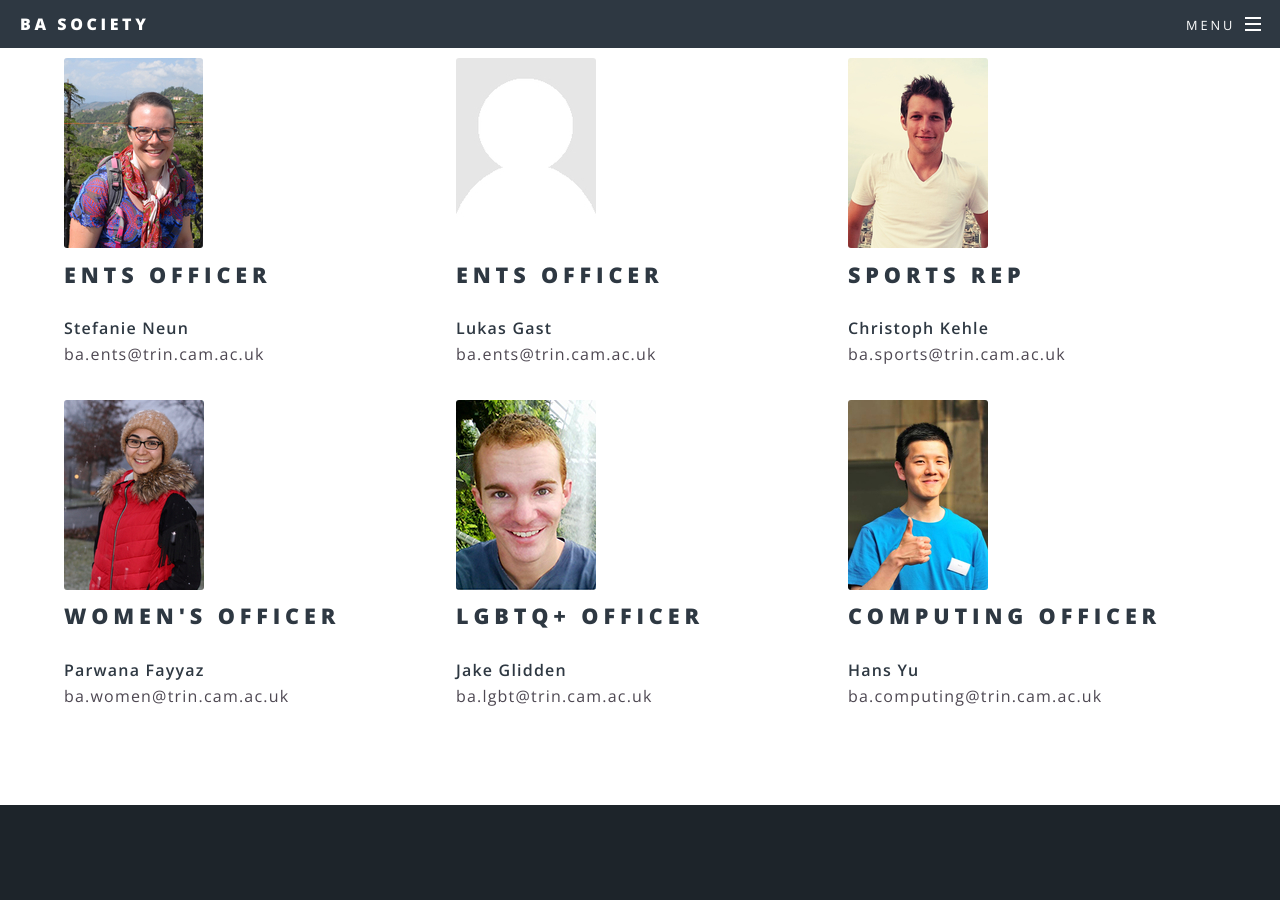
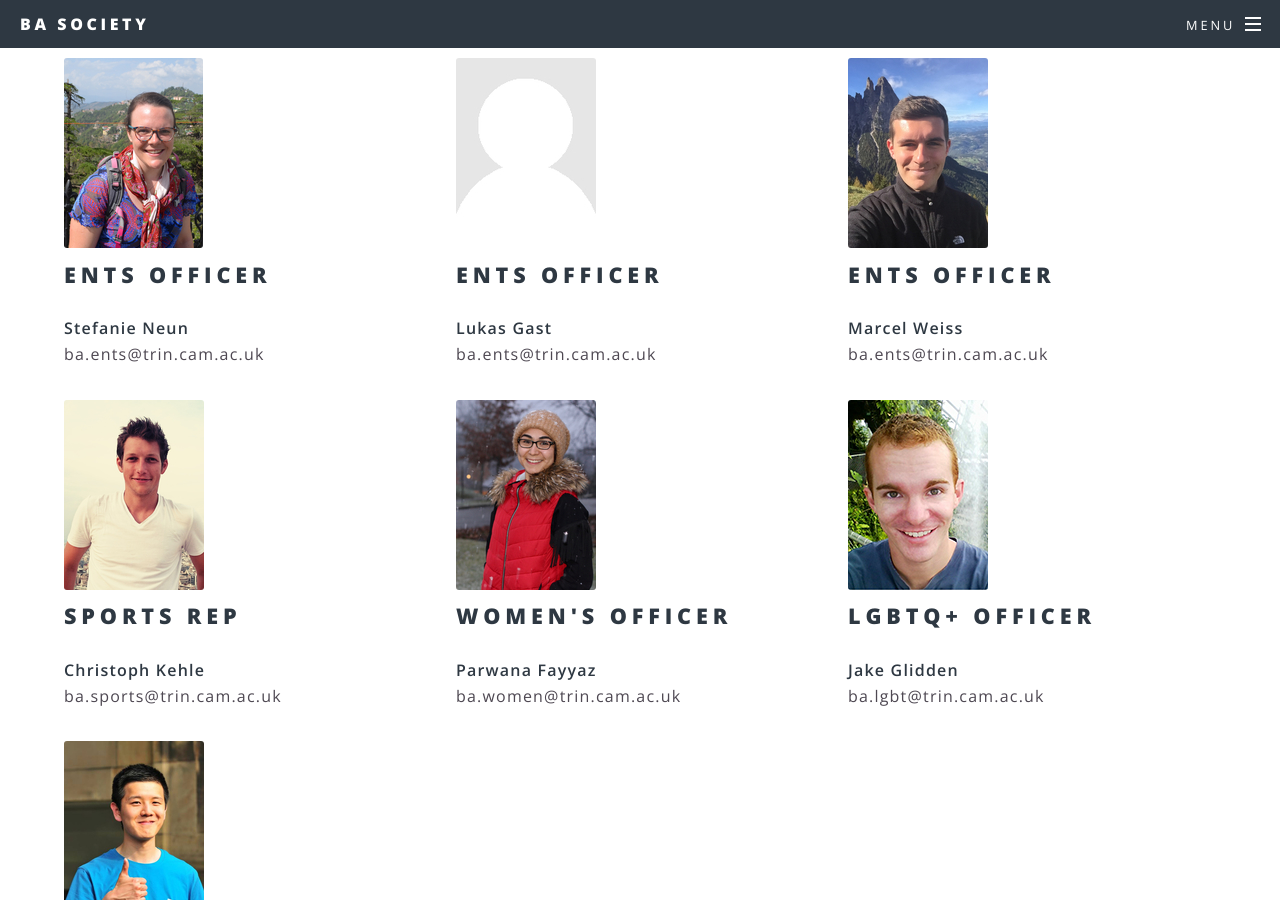
Before and after one commit to TrinityBASociety/trinitybasociety.github.io, a Jekyll site: the page built from committee/index.html, in a window 1280 px wide and 900 px high, scrolled down 1074 px. Built offline with Jekyll 4.4.1, drawn with Linux system fonts in a browser that asks for light colours.

Commit message:
Marcel Weiss.

```diff
--- a/committee/index.html
+++ b/committee/index.html
@@ -70,15 +70,22 @@ order: 2
 			</div>
 	</div>
 	<div class="4u 12u$(medium)">
+			<div class="image"><img src="/images/committee/marcel.jpg" alt="" /></div><div class="content">
+				<h2>Ents Officer</h2>
+				<b>Marcel Weiss</b>
+				<p>ba.ents@trin.cam.ac.uk</p>
+			</div>
+	</div>
+</div>
+
+<div class="row">
+	<div class="4u 12u$(medium)">
 			<div class="image"><img src="/images/committee/christoph.jpg" alt="" /></div><div class="content">
 				<h2>Sports Rep</h2>
 				<b>Christoph Kehle</b>
 				<p>ba.sports@trin.cam.ac.uk</p>
 			</div>
 	</div>
-</div>
-
-<div class="row">
 	<div class="4u 12u$(medium)">
 			<div class="image"><img src="/images/committee/parwana.jpg" alt="" /></div><div class="content">
 				<h2>Women's Officer</h2>
@@ -93,6 +100,9 @@ order: 2
 				<p>ba.lgbt@trin.cam.ac.uk</p>
 			</div>
 	</div>
+</div>
+
+<div class="row">
 	<div class="4u 12u$(medium)">
 			<div class="image"><img src="/images/committee/hans.jpg" alt="" /></div><div class="content">
 				<h2>Computing Officer</h2>
@@ -100,10 +110,7 @@ order: 2
 				<p>ba.computing@trin.cam.ac.uk</p>
 			</div>
 	</div>
-</div>
-
 <!--
-<div class="row">
 	<div class="4u 12u$(medium)">
 			<div class="image"></div><div class="content">
 				<h2>First-year Rep</h2>
@@ -118,5 +125,5 @@ order: 2
 				<p>ba.firstyear@trin.cam.ac.uk</p>
 			</div>
 	</div>
+-->
 </div>
--->
```
Also changed, not shown: images/committee/marcel.jpg (added).
